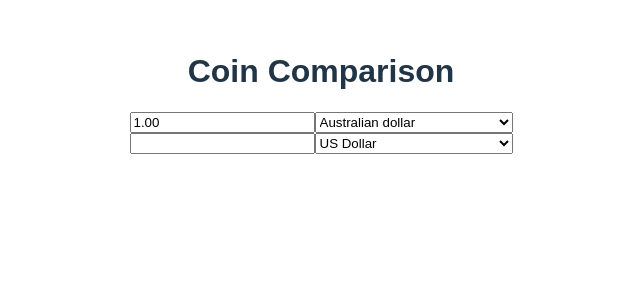
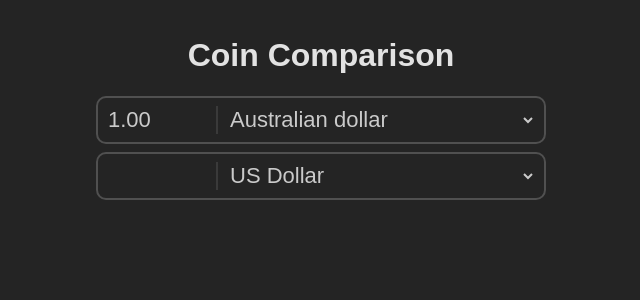
Before and after one commit to shock59/coin-comparison, a Svelte app: page / in a window 1280 px wide. Shown: the top 300 px of the page, without its empty margins (319-959 px from the left). Built offline with nearby package versions, Linux system fonts and the light colour scheme; no server answers; a web font is replaced by a local one.

Commit message:
Allow changing currency to convert

```diff
--- a/src/App.svelte
+++ b/src/App.svelte
@@ -9,12 +9,22 @@
   let fromAmountDisplay: string = $state("1");
   let toAmountDisplay: string = $state("");
 
-  let fromAmount: number = $state(1);
+  let fromAmount: number | undefined = $state(1);
   let toAmount: number | undefined = $state();
 
   function updateAmountDisplays() {
-    fromAmountDisplay = fromAmount.toFixed(2);
+    fromAmountDisplay = fromAmount?.toFixed(2) ?? "";
     toAmountDisplay = toAmount?.toFixed(2) ?? "";
+  }
+
+  async function updateConversion() {
+    const response = await fetch(
+      `http://localhost:3000/convert/${fromCurrency}/${toCurrency}`
+    );
+    conversionRate = await response.json();
+    console.log("!!!");
+    if (fromAmount == undefined) updateFromAmount();
+    else updateToAmount();
   }
 
   function updateFromAmount() {
@@ -29,14 +39,22 @@
     updateAmountDisplays();
   }
 
-  onMount(async () => {
+  function updateFromCurrency() {
+    toAmount = undefined;
+    updateAmountDisplays();
+    updateConversion();
+  }
+
+  function updateToCurrency() {
+    fromAmount = undefined;
+    updateAmountDisplays();
+    updateConversion();
+  }
+
+  onMount(() => {
     fromAmount = Number(fromAmountDisplay);
     updateAmountDisplays();
-    const response = await fetch(
-      `http://localhost:3000/convert/${fromCurrency}/${toCurrency}`
-    );
-    conversionRate = await response.json();
-    updateToAmount();
+    updateConversion();
   });
 </script>
 
@@ -45,11 +63,11 @@
 
   <div class="input-row">
     <input
-      type="number"
+      type="text"
       bind:value={fromAmountDisplay}
       onchange={updateToAmount}
     />
-    <select bind:value={fromCurrency}>
+    <select bind:value={fromCurrency} onchange={updateFromCurrency}>
       <option value="aud">Australian dollar</option>
       <option value="eur">Euro</option>
       <option value="gbp">Pound sterling (British pound)</option>
@@ -59,11 +77,11 @@
 
   <div class="input-row">
     <input
-      type="number"
+      type="text"
       bind:value={toAmountDisplay}
       onchange={updateFromAmount}
     />
-    <select bind:value={toCurrency}>
+    <select bind:value={toCurrency} onchange={updateToCurrency}>
       <option value="aud">Australian dollar</option>
       <option value="eur">Euro</option>
       <option value="gbp">Pound sterling (British pound)</option>
@@ -80,5 +98,30 @@
   .input-row {
     display: flex;
     flex-direction: row;
+    border: 2px rgba(255, 255, 255, 0.2) solid;
+    border-radius: 10px;
+    padding: 8px;
+    color: rgba(255, 255, 255, 0.76);
+    font-size: 22px;
+    margin-bottom: 8px;
+  }
+
+  input,
+  select {
+    border: none;
+    outline: none;
+    background: none;
+    color: inherit;
+    font: inherit;
+  }
+
+  input {
+    width: 100px;
+    border-right: 2px rgba(255, 255, 255, 0.1) solid;
+    padding-right: 8px;
+  }
+
+  select {
+    padding-left: 8px;
   }
 </style>
--- a/src/app.css
+++ b/src/app.css
@@ -1,7 +1,6 @@
 :root {
   font-family: "Alan Sans", sans-serif;
 
-  color-scheme: light dark;
   color: rgba(255, 255, 255, 0.87);
   background-color: #242424;
 
@@ -29,19 +28,6 @@ body {
 #app {
   max-width: 1280px;
   margin: 0 auto;
-  padding: 2rem;
+  padding: 16px;
   text-align: center;
 }
-
-@media (prefers-color-scheme: light) {
-  :root {
-    color: #213547;
-    background-color: #ffffff;
-  }
-  a:hover {
-    color: #747bff;
-  }
-  button {
-    background-color: #f9f9f9;
-  }
-}
```
Also changed, not shown: 1 other file (tests, documents, lock files or other folders).
